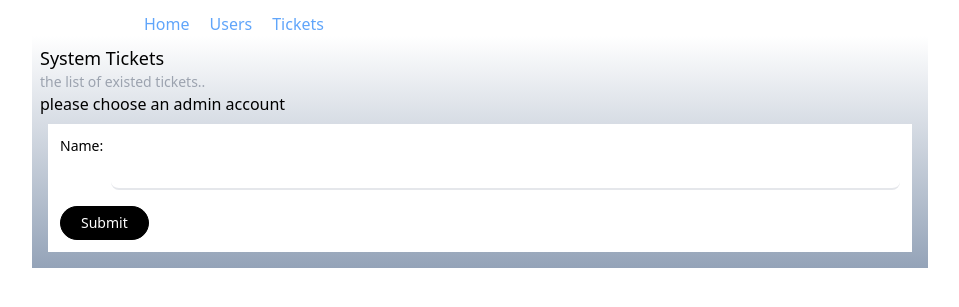
After one commit to mhmmd95/phpmvc, a PHP site: template app/views/admin.view.php in a window 1280 px wide. The commit adds this page. Shown: the top 307 px of the page, without its empty margins (160-1119 px from the left). Run offline with PHP 8.4, Linux system fonts and the light colour scheme; the template is opened without the code that fills it, so the values that code supplies are empty.

Commit message:
requesting admin privilege to list the tickets

```diff
--- a/app/enums/role.php
+++ b/app/enums/role.php
@@ -4,6 +4,6 @@ namespace App\Enums;
 
 enum Role : int {
 
+    case USER = 0;
     case ADMIN = 1;
-    case USER = 0;
 }
--- a/app/routes.php
+++ b/app/routes.php
@@ -7,3 +7,4 @@ $router->get('users', 'UsersController@index');
 $router->post('users', 'UsersController@store');
 
 $router->get('admin', 'AdminTicketController@index');
+$router->post('admin/tickets', 'AdminTicketController@tickets');
--- /dev/null
+++ b/app/views/admin.view.php
@@ -0,0 +1,18 @@
+<?php include('partials/header.view.php'); ?>
+
+<h1 class="text-lg">System Tickets</h1>
+<p class="text-sm text-gray-400">the list of existed tickets..</p>
+
+<h2 class="text-md">please choose an admin account</h2>
+<form action="/admin/tickets" method="POST" class="bg-white p-3 m-2 space-y-4">
+    <div class="flex gap-x-2">
+        <label class="text-sm" for="name">Name: </label>
+        <input type="text" name="name" class="border-b-2 w-full flex rounded-lg mt-2 p-3 text-sm outline-0">
+    </div>
+
+    <button type="submit" class="rounded-full border border-black bg-black py-1.5 px-5 text-white transition-all hover:bg-white hover:text-black text-center text-sm font-inter flex items-center justify-center">
+        Submit
+    </button>
+</form>
+
+<?php require 'partials/footer.view.php'; ?>
```
Also changed, not shown: app/controllers/AdminTicketController.php (+16 -2 lines), core/database/QueryBuilder.php (+16 -1 lines), app/views/admin_tickets.view.php (indentation only), 1 other file.
